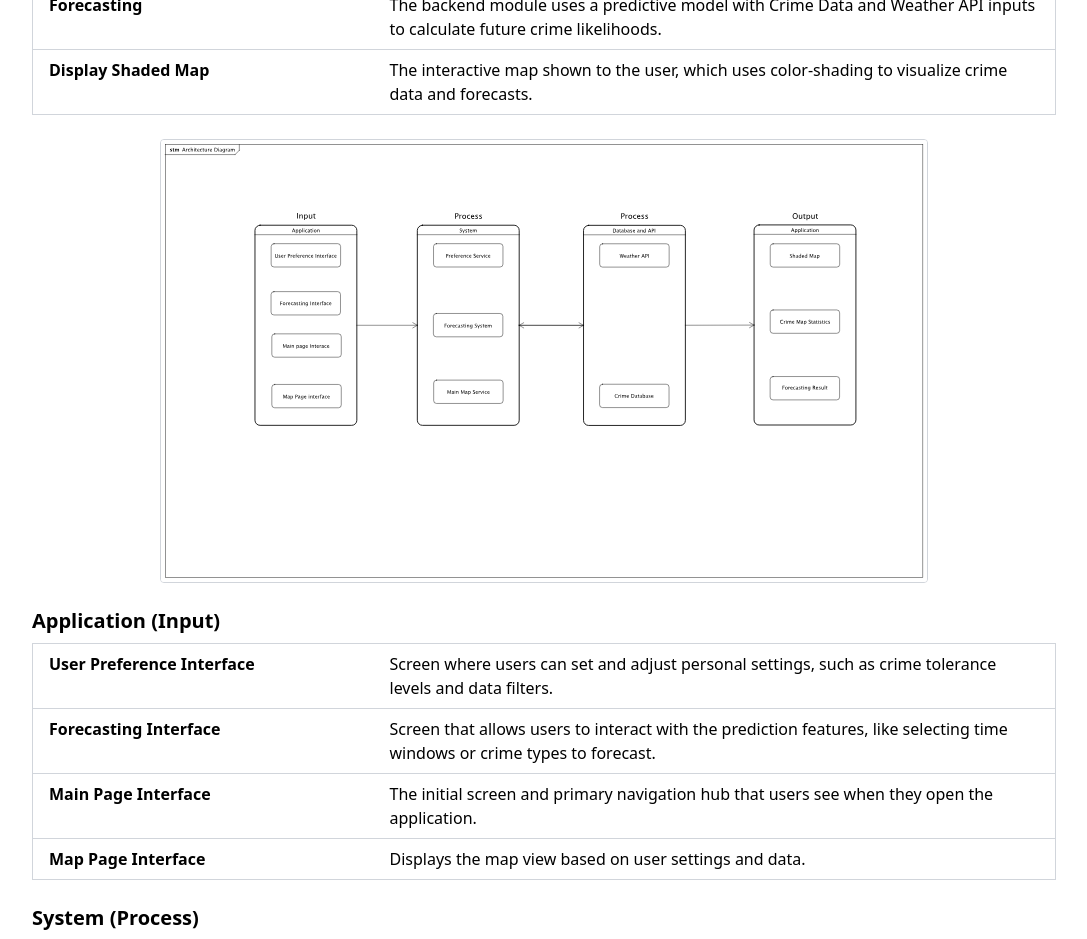
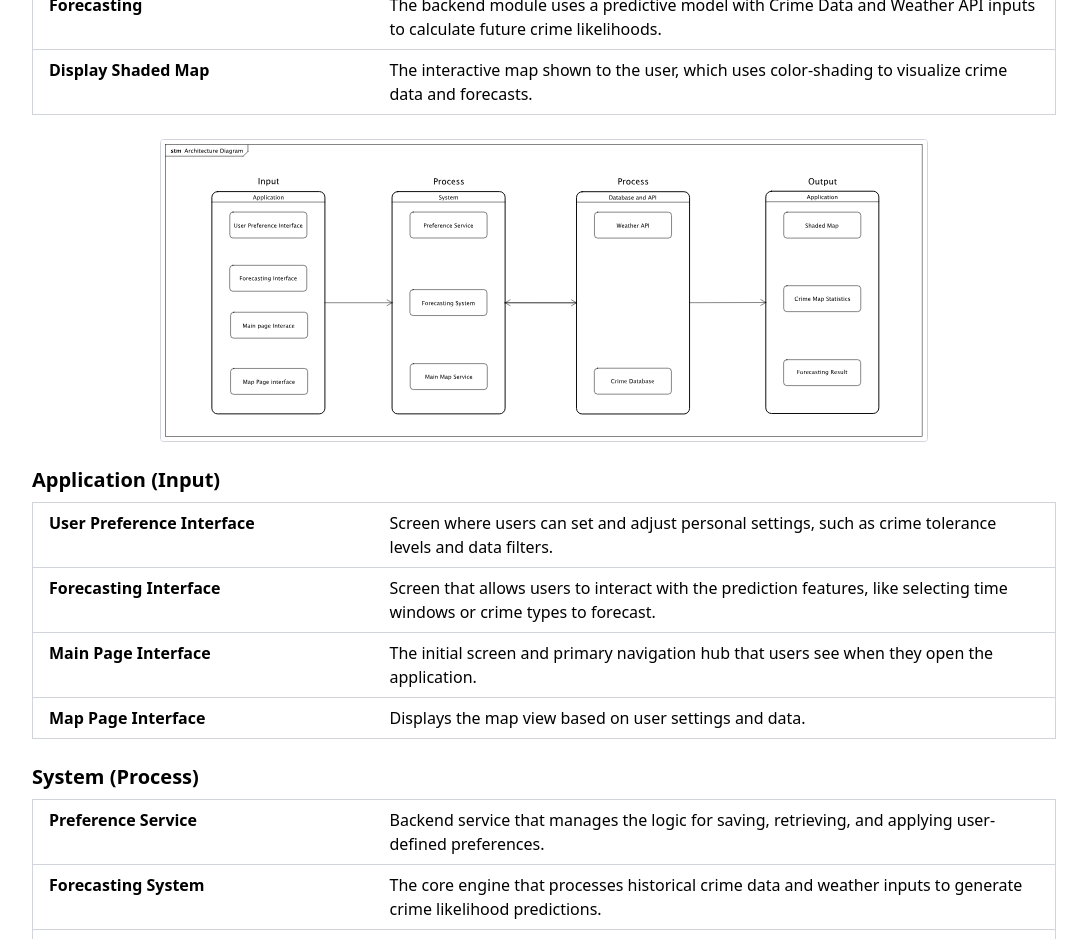
Before and after one commit to PBLGroupG/PBLGroupG.github.io, a Next.js app: page /systemArchitecture in a window 1280 px wide. Shown: the part 1160-2099 px from the top of the page, without its empty margins (96-1183 px from the left). Built offline with nearby package versions, Linux system fonts and the light colour scheme.

Commit message:
FInalFix

```diff
--- a/app/systemArchitecture/page.tsx
+++ b/app/systemArchitecture/page.tsx
@@ -47,7 +47,7 @@ export default function SystemArchitecture() {
             </div>
 <div className="w-full flex justify-center">
 <img
-    src="/AD.svg"
+    src="/A3.svg"
     alt="Architecture Overview Diagram"
     className="w-full max-w-3xl h-auto border border-gray-300 dark:border-gray-600 rounded"
 
```
Also changed, not shown: public/A3.svg (added).
